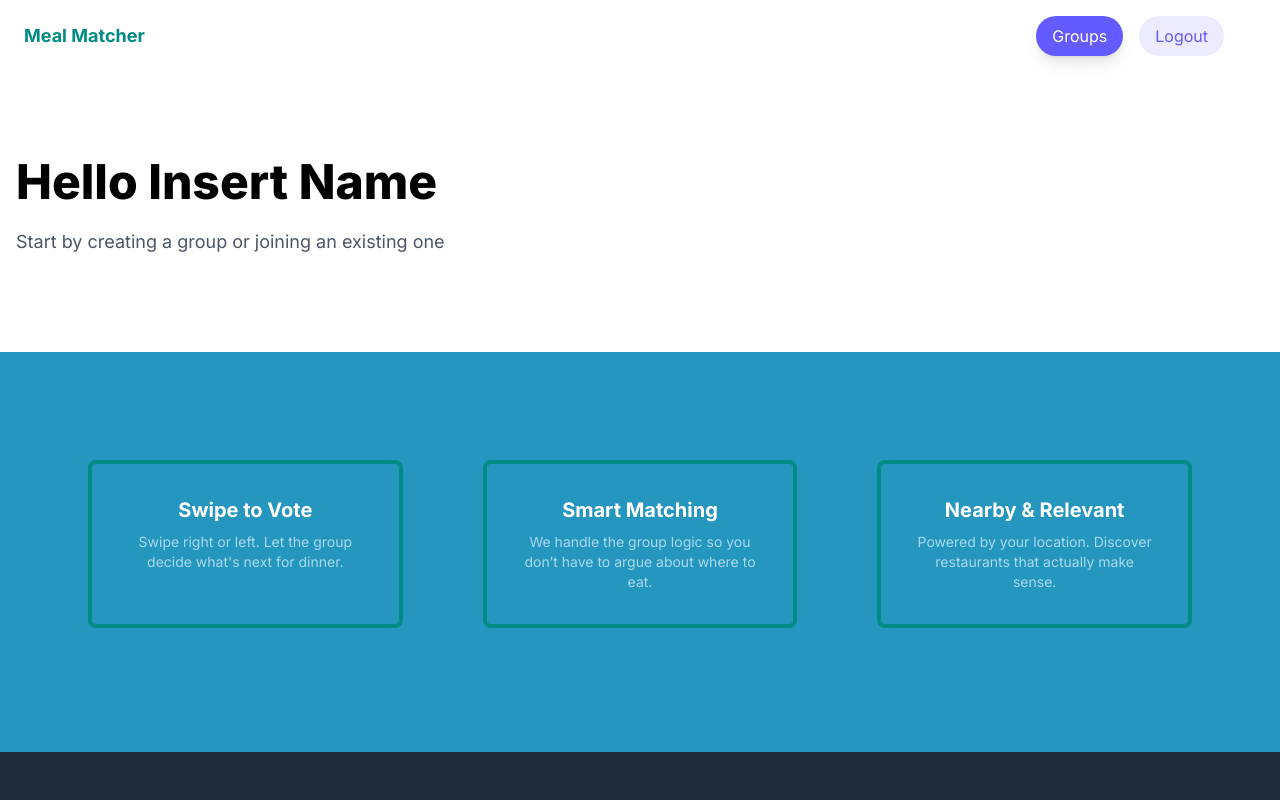
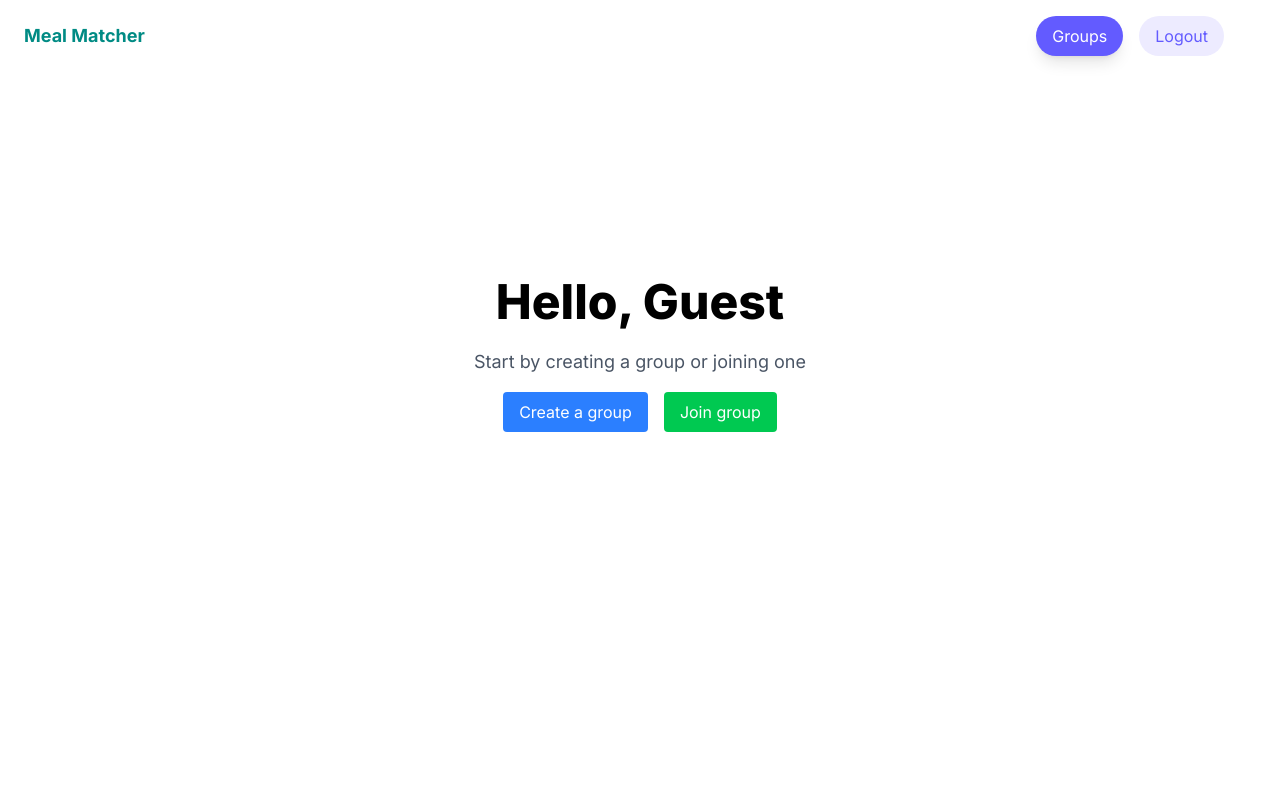
Before and after one commit to DheerPrajapati/MealMatcher, a Next.js app in the folder meal-matcher/: page /home in a window 1280 px wide. Shown: the top 800 px of the page. Built offline with nearby package versions, Linux system fonts and the light colour scheme.

Commit message:
home page tweaks

```diff
--- a/meal-matcher/src/app/api/auth/[...nextauth]/options.js
+++ b/meal-matcher/src/app/api/auth/[...nextauth]/options.js
@@ -2,6 +2,7 @@ import NextAuth, { NextAuthOptions } from "next-auth"
 import GitHubProvider from 'next-auth/providers/github'
 import CredentialsProvider from "next-auth/providers/credentials"
 import { prisma } from "@/lib/db";
+import bcrypt from "bcryptjs";
 
 
 console.log("NEXTAUTH_SECRET:", process.env.NEXTAUTH_SECRET);
@@ -9,6 +10,11 @@ console.log("GITHUB_ID:", process.env.GITHUB_ID);
 console.log("GITHUB_SECRET:", process.env.GITHUB_SECRET);
 
 export const options = {
+
+    session:{
+        strategy: "jwt",
+    },
+
     providers: [
         GitHubProvider({
             clientId: process.env.GITHUB_ID,
@@ -30,25 +36,28 @@ export const options = {
             },
             async authorize(credentials) {
                 // This is where you need to retrieve user data
-                // to verify with credentials. This is where the database will go. Not a permanent solution just
-                // a palceholder.
-                // Docs: https://next-auth.js.org/configuration/providers/credentials
-                const user = { id: "42", name: "Dave", password: "nextauth" }
-
-                // FOR WHEN ACCESS FOR PRISMA URL IS AVAILABLE IN ENV..
-
-                // const user = await prisma.user.findUnique({
-                //     where: {
-                //       email: 'elsa@prisma.io',
-                //     },
-                //   })
-                if (credentials?.username === user.name && credentials?.password === user.password) {
-                    return user
-                } else {
-                    return null
+                try {
+                    const user = await prisma.user.findUnique({
+                        where: {
+                          username: credentials?.username,
+                        },
+                      })
+                      const isMatch = await bcrypt.compare(credentials?.password, user.passwordHash);
+                      if(!isMatch || !user) {
+                        throw new Error("Something wrong with password or username..")
+                      }
+                      return user;
+                } catch(error) {
+                    console.error("error with authorizing user:", error);
+                    throw new error("error with authorizing user:", error);
                 }
             }
         })
     ],
     secret: process.env.NEXTAUTH_SECRET,
+    callbacks: {
+        async redirect({ url, baseUrl }) {
+          return "/swipe";
+        },
+      },
 }
--- a/meal-matcher/src/app/home/page.js
+++ b/meal-matcher/src/app/home/page.js
@@ -9,51 +9,32 @@ const inter = Inter({
   weight: ["400", "700", "800"],
 });
 
-const Home = () => {
+const LandingPage = () => {
   return (
     <div className={inter.className}>
       <Navbar_signedin />
-      <div className="w-full mt-20 px-4 flex flex-col  text-center">
-        <h1 className="text-4xl md:text-5xl font-extrabold text-black max-w-3xl leading-tight text-left">
-          Hello Insert Name
+      <div className="w-full mt-20 px-4 flex flex-col items-center text-center h-200">
+        <h1 className="text-4xl md:text-5xl pt-30 font-extrabold text-black max-w-3xl leading-tight">
+         Hello, Guest
         </h1>
-        <p className="text-lg text-gray-600 mt-4 max-w-xl text-left">
-          Start by creating a group or joining an existing one
+        <p className="text-lg text-gray-600 mt-4 max-w-xl">
+          Start by creating a group or joining one
         </p>
+        <div className="flex justify-center items-center space-x-4 pt-4">
+          <Link href={'/session'}>
+            <button className="px-4 py-2 bg-blue-500 text-white rounded transform motion-safe:hover:scale-110">
+                Create a group
+            </button>
+          </Link>
+          <Link href={'/session'}>
+            <button className="px-4 py-2 bg-green-500 text-white rounded transform motion-safe:hover:scale-110">
+                Join group
+            </button>
+          </Link>
+        </div>
       </div>
 
-      <div className="bg-[#2596be] h-100 w-full">
-        <div className=" mt-24 px-6 max-w-6xl mx-auto grid grid-cols-1 md:grid-cols-3 gap-20 pt-27 text-center">
-          <div className="border-solid border-4 border-[#008B84] rounded-lg p-8">
-            <h2 className="text-xl font-semibold text-white mb-2">
-              Swipe to Vote
-            </h2>
-            <p className="text-[#A8D9ED] text-sm">
-              Swipe right or left. Let the group decide what's next for dinner.
-            </p>
-          </div>
 
-          <div className="border-solid border-4 border-[#008B84] rounded-lg p-8">
-            <h2 className="text-xl font-semibold text-white mb-2">
-              Smart Matching
-            </h2>
-            <p className="text-[#A8D9ED] text-sm">
-              We handle the group logic so you don’t have to argue about where
-              to eat.
-            </p>
-          </div>
-
-          <div className="border-solid border-4 border-[#008B84] rounded-lg p-8">
-            <h2 className="text-xl font-semibold text-white mb-2">
-              Nearby & Relevant
-            </h2>
-            <p className="text-[#A8D9ED] text-sm">
-              Powered by your location. Discover restaurants that actually make
-              sense.
-            </p>
-          </div>
-        </div>
-      </div>
 
       <div className="bg-gray-800 h-75">
         <div className="max-w-6xl mx-auto grid grid-cols-1 md:grid-cols-2 gap-90 pt-25 text-center">
@@ -83,4 +64,4 @@ const Home = () => {
   );
 };
 
-export default Home;
+export default LandingPage;
```
